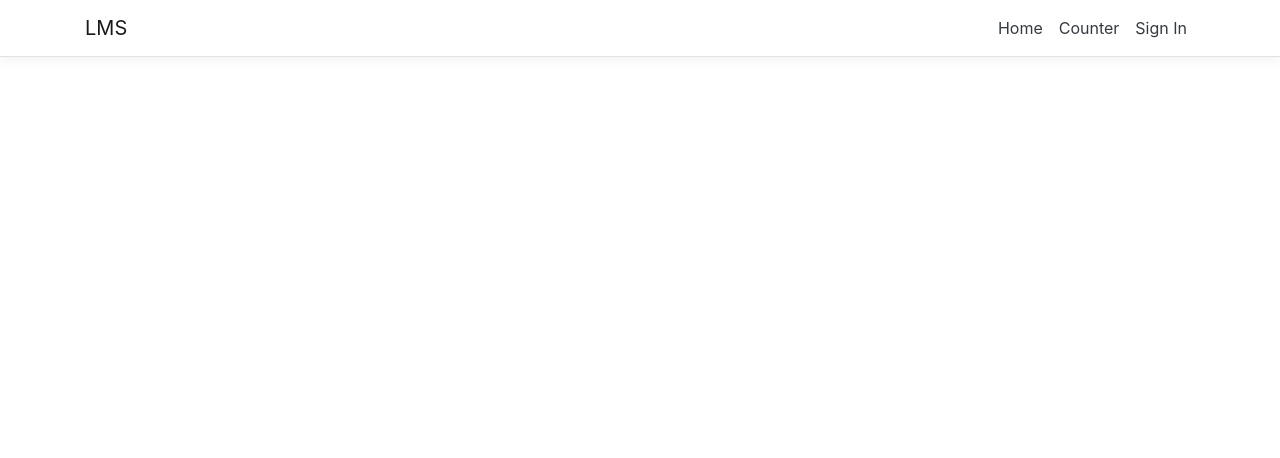
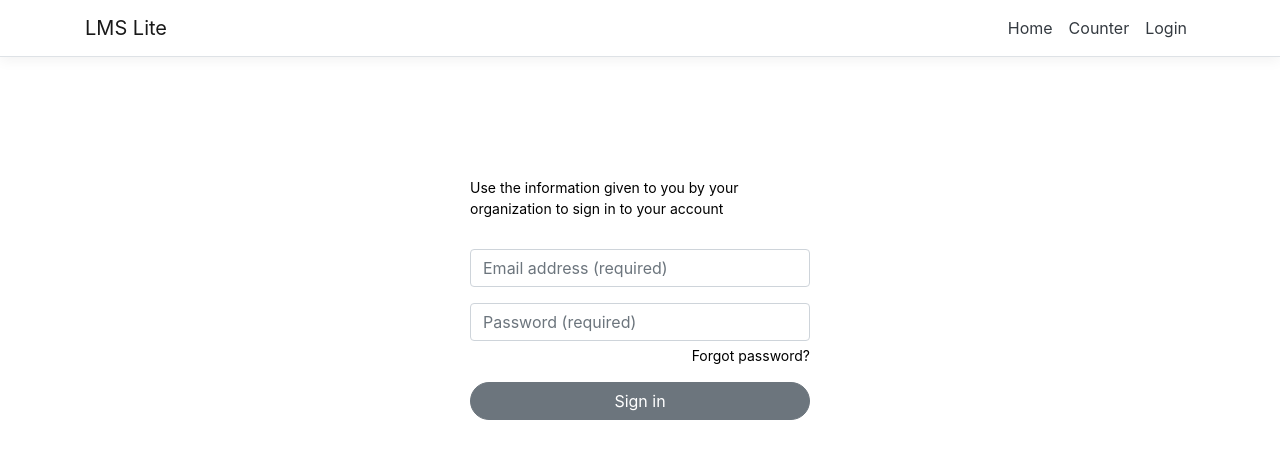
Before and after one commit to tnyv/elearning, a React (Create React App) app in the folder ClientApp/: page /login in a window 1280 px wide. Shown: the top 458 px of the page. Built offline with nearby package versions, Linux system fonts and the light colour scheme.

Commit message:
Drafting login screen

```diff
--- a/ClientApp/src/App.js
+++ b/ClientApp/src/App.js
@@ -1,12 +1,12 @@
-import React, { Component } from 'react';
-import { Route } from 'react-router';
-import { Layout } from './components/Layout';
-import { Home } from './components/Home';
-import { FetchData } from './components/FetchData';
-import { Counter } from './components/Counter';
-import SignInScreen from './screens/SignInScreen';
+import React, { Component } from "react";
+import { Route } from "react-router";
+import { Layout } from "./components/Layout";
+import { Home } from "./components/Home";
+import { FetchData } from "./components/FetchData";
+import { Counter } from "./components/Counter";
+import { LoginScreen } from "./screens/LoginScreen";
 
-import './custom.css'
+import "./custom.css";
 
 export default class App extends Component {
   static displayName = App.name;
@@ -14,9 +14,9 @@ export default class App extends Component {
   render() {
     return (
       <Layout>
-        <Route exact path='/' component={Home} />
-        <Route path='/counter' component={Counter} />
-        <Route path='/sign-in' component={SignInScreen} />
+        <Route exact path="/" component={Home} />
+        <Route path="/counter" component={Counter} />
+        <Route path="/login" component={LoginScreen} />
       </Layout>
     );
   }
--- a/ClientApp/src/components/NavMenu.js
+++ b/ClientApp/src/components/NavMenu.js
@@ -26,7 +26,7 @@ export class NavMenu extends Component {
       <header>
         <Navbar className="navbar-expand-sm navbar-toggleable-sm ng-white border-bottom box-shadow mb-3" light>
           <Container>
-            <NavbarBrand tag={Link} to="/">LMS</NavbarBrand>
+            <NavbarBrand tag={Link} to="/">LMS Lite</NavbarBrand>
             <NavbarToggler onClick={this.toggleNavbar} className="mr-2" />
             <Collapse className="d-sm-inline-flex flex-sm-row-reverse" isOpen={!this.state.collapsed} navbar>
               <ul className="navbar-nav flex-grow">
@@ -37,7 +37,7 @@ export class NavMenu extends Component {
                   <NavLink tag={Link} className="text-dark" to="/counter">Counter</NavLink>
                 </NavItem>
                 <NavItem>
-                  <NavLink tag={Link} className="text-dark" to="/sign-in">Sign In</NavLink>
+                  <NavLink tag={Link} className="text-dark" to="/login">Login</NavLink>
                 </NavItem>
               </ul>
             </Collapse>
--- /dev/null
+++ b/ClientApp/src/screens/LoginScreen.js
@@ -0,0 +1,81 @@
+import React from "react";
+import { Button, Form, FormGroup, Label, Input, FormText } from "reactstrap";
+
+export class LoginScreen extends React.Component {
+  constructor(props) {
+    super(props);
+    this.state = {};
+    this.handleSubmit = this.handleSubmit.bind(this);
+  }
+
+  handleSubmit = (e) => {
+    e.preventDefault();
+    console.log(e.target.elements.email.value);
+    console.log(e.target.elements.password.value);
+  };
+
+  render() {
+    return (
+      <div className="d-flex justify-content-center">
+        <Form
+          style={styles.formWrapper}
+          className="col-md-4"
+          onSubmit={this.handleSubmit}
+        >
+          <FormText>
+            <p style={styles.header}>
+              Use the information given to you by your organization to sign in
+              to your account
+            </p>
+          </FormText>
+          <FormGroup>
+            <Input
+              type="email"
+              name="email"
+              placeholder="Email address (required)"
+            />
+          </FormGroup>
+          <FormGroup>
+            <Input
+              type="password"
+              name="password"
+              placeholder="Password (required)"
+            />
+            <FormText className="d-flex justify-content-end">
+              <a style={styles.createAccount} href="/">
+                Forgot password?
+              </a>
+            </FormText>
+          </FormGroup>
+          <FormGroup>
+            <Button
+              type="submit"
+              style={styles.signInBtn}
+              className="col-md-12"
+            >
+              Sign in
+            </Button>
+          </FormGroup>
+        </Form>
+      </div>
+    );
+  }
+}
+
+let styles = {
+  createAccount: {
+    color: "black",
+    fontSize: "14px",
+  },
+  formWrapper: {
+    marginTop: "100px",
+  },
+  header: {
+    color: "black",
+    fontSize: "14px",
+    marginBottom: "30px",
+  },
+  signInBtn: {
+    borderRadius: "50px",
+  },
+};
--- a/ClientApp/src/screens/SignInScreen.js
+++ /dev/null
@@ -1,30 +0,0 @@
-import React from 'react';
-import { Button, Form, FormGroup, Label, Input, FormText } from 'reactstrap';
-
-const SignInScreen = (props) => {
-    return (
-        <div>
-            <Form>
-                <FormGroup>
-                    <Label for="Email">Email</Label>
-                    <Input type="email" name="email" id="emailSignIn" />
-                </FormGroup>
-                <FormGroup>
-                    <Label for="Password">Password</Label>
-                    <Input type="password" name="password" id="pwSignIn" />
-                </FormGroup>
-                <Button>Sign In</Button>
-            </Form>
-            <a style={styles.createAccount} href="/">Create an account</a>
-        </div>
-
-    );
-}
-
-let styles = {
-    createAccount: {
-        color: 'black',
-        fontSize: '14px',
-    }
-}
-export default SignInScreen;
```
